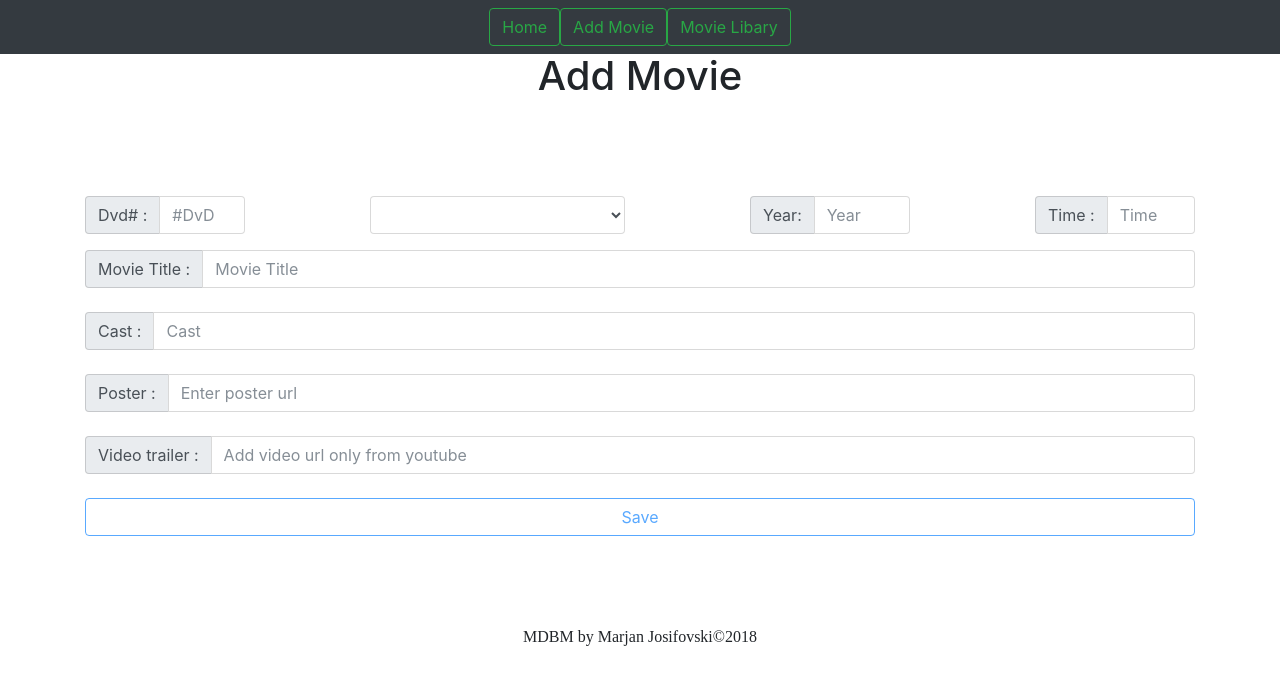
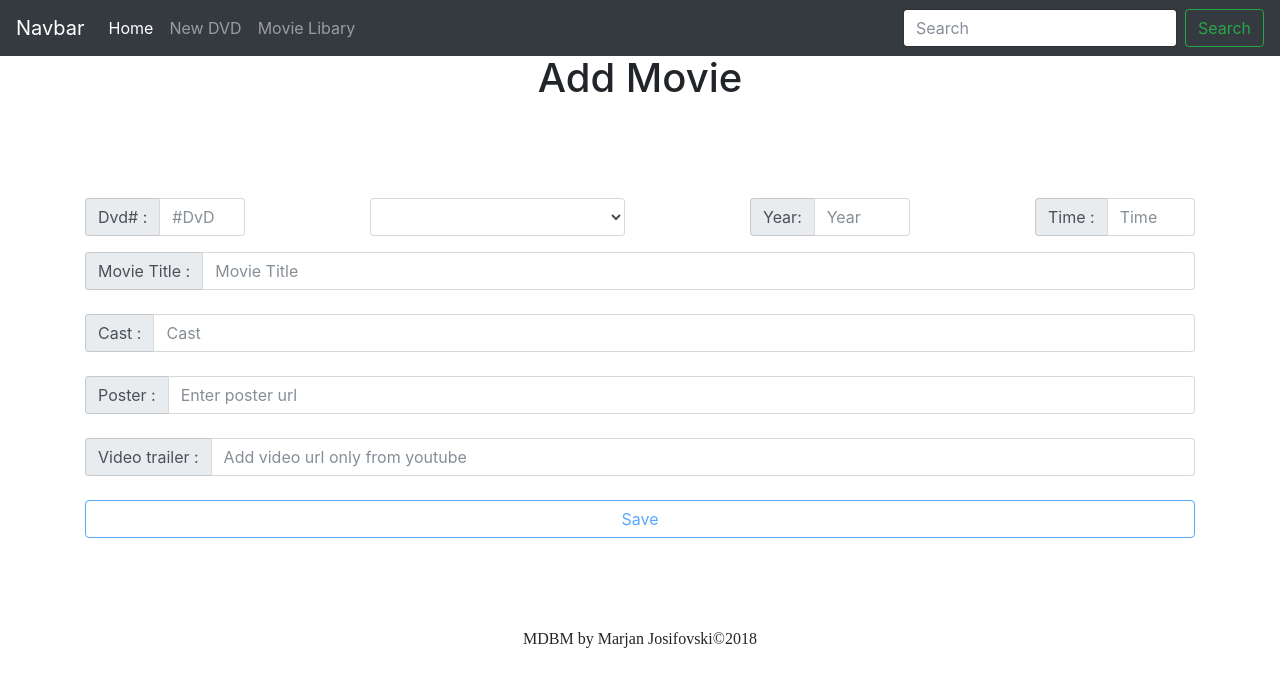
Before and after one commit to maki3p/MDBM, an Angular app: page /add-dvd in a window 1280 px wide. Shown: the top 686 px of the page. Built offline with nearby package versions, Linux system fonts and the light colour scheme.

Commit message:
new nav bar

```diff
--- a/src/app/app.component.css
+++ b/src/app/app.component.css
@@ -3,3 +3,6 @@
     font-family: 'Times New Roman', Times, serif;
     padding-top: 7%;
       }
+.nav-link{
+  cursor: pointer;
+}
--- a/src/app/app.component.html
+++ b/src/app/app.component.html
@@ -1,9 +1,26 @@
-<nav class="navbar navbar-dark bg-dark justify-content-center">
-  <form class="form-inline my-2 my-lg-0">
-    <button class="btn btn-outline-success my-2 my-sm-0" type="button" (click)="navigateToRoute('welcome')">Home</button>
-    <button class="btn btn-outline-success my-2 my-sm-0" type="button" (click)="navigateToRoute('add-dvd')">Add Movie</button>
-    <button class="btn btn-outline-success my-2 my-sm-0" type="button" (click)="navigateToRoute('movie-libary')">Movie Libary</button>
-  </form>
+<nav class="navbar navbar-expand-lg navbar-dark bg-dark">
+  <a class="navbar-brand" href="#">Navbar</a>
+  <button class="navbar-toggler" type="button" data-toggle="collapse" data-target="#navbarSupportedContent" aria-controls="navbarSupportedContent" aria-expanded="false" aria-label="Toggle navigation">
+    <span class="navbar-toggler-icon"></span>
+  </button>
+
+  <div class="collapse navbar-collapse" id="navbarSupportedContent">
+    <ul class="navbar-nav mr-auto">
+      <li class="nav-item active">
+        <a class="nav-link" href="#">Home <span class="sr-only">(current)</span></a>
+      </li>
+      <li class="nav-item">
+        <a class="nav-link" (click)="navigateToRoute('add-dvd')">New DVD</a>
+      </li>
+      <li class="nav-item">
+        <a class="nav-link" (click)="navigateToRoute('movie-libary')">Movie Libary</a>
+      </li>
+    </ul>
+    <form class="form-inline my-2 my-lg-0">
+      <input class="form-control mr-sm-2" type="search" placeholder="Search" aria-label="Search">
+      <button class="btn btn-outline-success my-2 my-sm-0" type="submit">Search</button>
+    </form>
+  </div>
 </nav>
 <router-outlet></router-outlet>
 <footer>
--- a/src/components/add-dvd/add-dvd.ts
+++ b/src/components/add-dvd/add-dvd.ts
@@ -70,7 +70,7 @@
         if (this.movie.id) {
             this.movieService.update(this.movie).subscribe(data => {
                 if (data) {
-                    this.router.navigate(["add-dvd"]);
+                    this.router.navigate(["movie-libary"]);
                 } else {
                     alert("something went wrong");
                 }
--- a/src/index.html
+++ b/src/index.html
@@ -2,7 +2,7 @@
 <html lang="en">
 <head>
   <meta charset="utf-8">
-  <title>Test24</title>
+  <title>MDBM</title>
   <base href="/">
   <link rel="stylesheet" href="https://maxcdn.bootstrapcdn.com/bootstrap/4.0.0-beta/css/bootstrap.min.css" integrity="sha384-/Y6pD6FV/Vv2HJnA6t+vslU6fwYXjCFtcEpHbNJ0lyAFsXTsjBbfaDjzALeQsN6M"
   crossorigin="anonymous">
@@ -14,8 +14,6 @@
   crossorigin="anonymous"></script>
   <meta name="viewport" content="width=device-width, initial-scale=1">
   <link rel="icon" type="image/x-icon" href="favicon.ico">
-  <meta name="viewport" content="width=device-width, initial-scale=1">
-  <link rel="icon" type="image/x-icon" href="favicon.ico">
 </head>
 <body>
   <app-root></app-root>
```
